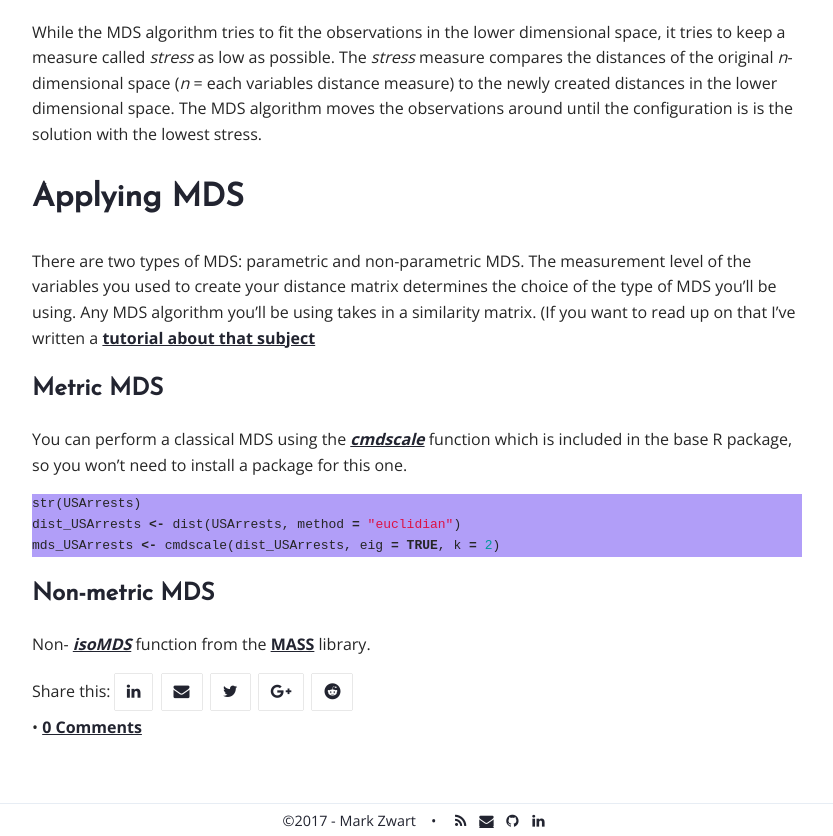
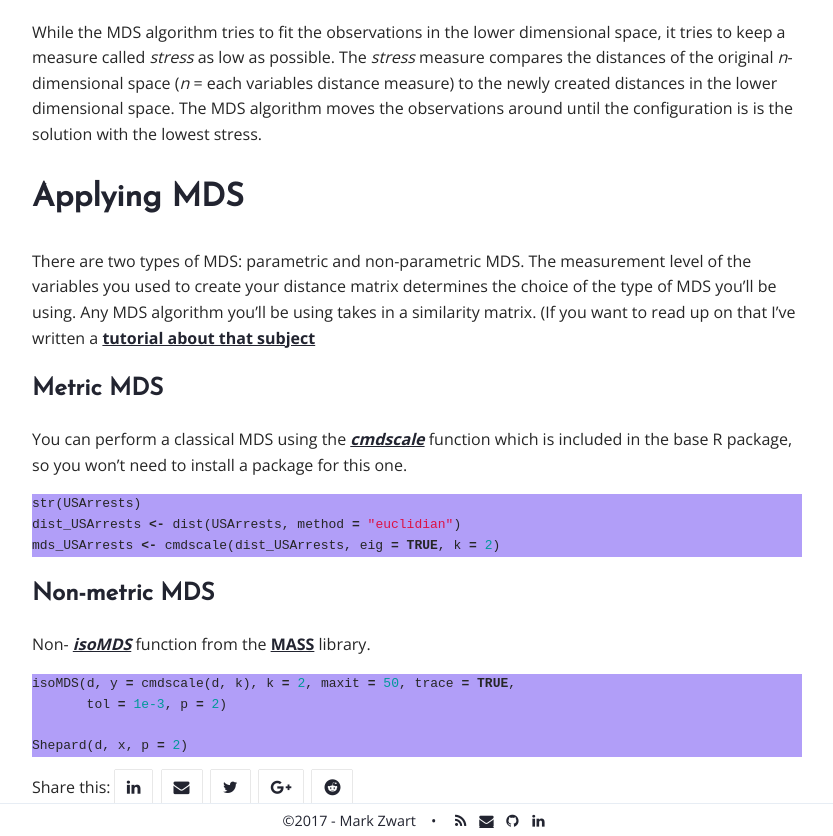
Before and after one commit to mark-me/mark-me.github.io, a Jekyll site: the page built from _pages/tutorials/mds/mds.md, in a window 1280 px wide and 900 px high, scrolled down 1545 px, cut to the strip 64-900 px from the top of the window. Shown: the whole strip, without its empty margins (223-1056 px from the left). Built offline with Jekyll 4.4.1, drawn with Linux system fonts in a browser that asks for light colours; nearby versions of some CDN libraries; comment, search, counter and statistics services are not loaded.

Commit message:
Update mds.md

````diff
--- a/_pages/tutorials/mds/mds.md
+++ b/_pages/tutorials/mds/mds.md
@@ -48,3 +48,9 @@ mds_USArrests <- cmdscale(dist_USArrests, eig = TRUE, k = 2)
 ## Non-metric MDS
 
 Non- _[isoMDS](https://stat.ethz.ch/R-manual/R-devel/library/MASS/html/isoMDS.html)_ function from the [MASS](https://cran.r-project.org/web/packages/MASS/index.html) library.
+```r
+isoMDS(d, y = cmdscale(d, k), k = 2, maxit = 50, trace = TRUE,
+       tol = 1e-3, p = 2)
+
+Shepard(d, x, p = 2)
+```
````
